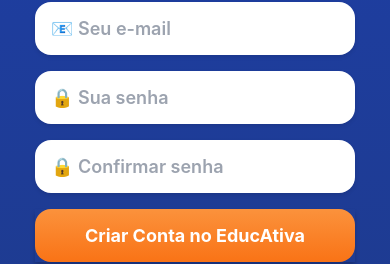
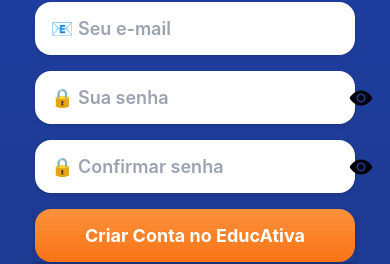
Before and after one commit to joaoelfredo/educativa4, a React Native app: screen /Cadastro in a window 390 px wide. Shown: the part 392-656 px from the top of the page. Built offline with nearby package versions, Linux system fonts and the light colour scheme.

Commit message:
fixing bugs

```diff
--- a/package.json
+++ b/package.json
@@ -10,15 +10,15 @@
     "web": "expo start --web"
   },
   "dependencies": {
+    "@expo/vector-icons": "^15.0.2",
     "@react-native-async-storage/async-storage": "^2.2.0",
     "@react-navigation/native": "^7.1.17",
     "@react-navigation/native-stack": "^7.3.26",
     "@tanstack/react-query": "^5.90.2",
     "axios": "^1.12.2",
-    "expo": "54.0.12",
+    "expo": "~54.0.10",
     "expo-doctor": "^1.17.8",
     "expo-linear-gradient": "~15.0.7",
-    "expo-modules-core": "~1.12.0",
     "expo-status-bar": "~3.0.8",
     "react": "19.1.0",
     "react-dom": "19.1.0",
--- a/src/components/Input.jsx
+++ b/src/components/Input.jsx
@@ -1,34 +1,49 @@
 import React from 'react';
-import { TextInput, StyleSheet } from 'react-native';
+import { View, TextInput, StyleSheet, TouchableOpacity } from 'react-native';
 import { COLORS } from '../constants/theme';
 
-
-const Input = (props) => {
+const Input = ({ icon, onIconPress, ...props }) => {
   return (
-    <TextInput
-      style={styles.input}
-      placeholderTextColor={COLORS.placeholder}
-      {...props}
-    />
+    <View style={styles.container}>
+      <TextInput
+        style={styles.textInput}
+        placeholderTextColor={props.placeholderTextColor || COLORS.placeholder}
+        {...props}
+      />
+      {icon && (
+        <TouchableOpacity onPress={onIconPress} style={styles.iconContainer}>
+          {icon}
+        </TouchableOpacity>
+      )}
+    </View>
   );
 };
 
 const styles = StyleSheet.create({
-  input: {
+  container: {
+    flexDirection: 'row',
+    alignItems: 'center',
     backgroundColor: '#FFF',
-    color: COLORS.text,
-    padding: 16,
-    borderRadius: 16, // Mais arredondado
-    fontSize: 18,
-    fontWeight: '600',
+    borderRadius: 16,
     marginBottom: 16,
-    // Sombra sutil para elevação
+    paddingHorizontal: 16,
     shadowColor: '#000',
     shadowOffset: { width: 0, height: 2 },
     shadowOpacity: 0.1,
     shadowRadius: 4,
     elevation: 3,
   },
+  textInput: {
+    flex: 1,
+    color: COLORS.text,
+    paddingVertical: 16,
+    fontSize: 18,
+    fontWeight: '600',
+  },
+
+  iconContainer: {
+    paddingLeft: 10,
+  },
 });
 
 export default Input;
--- a/src/screens/CadastroScreen.jsx
+++ b/src/screens/CadastroScreen.jsx
@@ -11,6 +11,7 @@
   Platform,
 } from 'react-native';
 import { LinearGradient } from 'expo-linear-gradient';
+import { Ionicons } from '@expo/vector-icons';
 
 import Input from '../components/Input';
 import Button from '../components/Button';
@@ -26,6 +27,8 @@
     confirmPassword: '',
   });
   const [loading, setLoading] = useState(false);
+  const [isPasswordVisible, setPasswordVisible] = useState(false);
+  const [isConfirmPasswordVisible, setConfirmPasswordVisible] = useState(false);
 
   const handleChange = (key, value) => {
     setForm({ ...form, [key]: value });
@@ -36,17 +39,14 @@
       Alert.alert('Atenção', 'Por favor, preencha todos os campos.');
       return;
     }
-
     if (!isValidEmail(form.email)) {
       Alert.alert('E-mail Inválido', 'Por favor, insira um formato de e-mail válido.');
       return;
     }
-
     if (form.password !== form.confirmPassword) {
       Alert.alert('Erro', 'As senhas não coincidem.');
       return;
     }
-
     setLoading(true);
     setTimeout(() => {
       setLoading(false);
@@ -94,13 +94,29 @@
                 placeholder="🔒 Sua senha"
                 value={form.password}
                 onChangeText={(text) => handleChange('password', text)}
-                secureTextEntry
+                secureTextEntry={!isPasswordVisible}
+                icon={
+                  <Ionicons
+                    name={isPasswordVisible ? 'eye-off' : 'eye'}
+                    size={24}
+                    color={COLORS.blue}
+                  />
+                }
+                onIconPress={() => setPasswordVisible(!isPasswordVisible)}
               />
               <Input
                 placeholder="🔒 Confirmar senha"
                 value={form.confirmPassword}
                 onChangeText={(text) => handleChange('confirmPassword', text)}
-                secureTextEntry
+                secureTextEntry={!isConfirmPasswordVisible}
+                icon={
+                  <Ionicons
+                    name={isConfirmPasswordVisible ? 'eye-off' : 'eye'}
+                    size={24}
+                    color={COLORS.blue}
+                  />
+                }
+                onIconPress={() => setConfirmPasswordVisible(!isConfirmPasswordVisible)}
               />
               <Button
                 title="Criar Conta no EducAtiva"
--- a/src/screens/LoginScreen.jsx
+++ b/src/screens/LoginScreen.jsx
@@ -1,6 +1,17 @@
 import React, { useState, useContext } from 'react';
-import { View, Text, StyleSheet, SafeAreaView, Alert, TouchableOpacity, KeyboardAvoidingView, ScrollView, Platform } from 'react-native';
+import {
+  View,
+  Text,
+  StyleSheet,
+  SafeAreaView,
+  Alert,
+  TouchableOpacity,
+  KeyboardAvoidingView,
+  ScrollView,
+  Platform
+} from 'react-native';
 import { LinearGradient } from 'expo-linear-gradient';
+import { Ionicons } from '@expo/vector-icons';
 
 import { AuthContext } from '../store/AuthContext';
 import Input from '../components/Input';
@@ -13,21 +24,18 @@
   const [email, setEmail] = useState('');
   const [password, setPassword] = useState('');
   const [loading, setLoading] = useState(false);
+  const [isPasswordVisible, setPasswordVisible] = useState(false);
   const { login } = useContext(AuthContext);
 
   const handleLogin = async () => {
-    // Verificação 1: Campos vazios
     if (!email || !password) {
       Alert.alert('Atenção', 'Por favor, preencha todos os campos.');
       return;
     }
-
-    // Verificação 2: Formato do e-mail
     if (!isValidEmail(email)) {
       Alert.alert('E-mail Inválido', 'Por favor, insira um formato de e-mail válido.');
       return;
     }
-
     setLoading(true);
     try {
       await login(email, password);
@@ -67,7 +75,15 @@
                 placeholder="🔒 Sua senha"
                 value={password}
                 onChangeText={setPassword}
-                secureTextEntry
+                secureTextEntry={!isPasswordVisible}
+                icon={
+                  <Ionicons
+                    name={isPasswordVisible ? 'eye-off' : 'eye'}
+                    size={24}
+                    color={COLORS.blue}
+                  />
+                }
+                onIconPress={() => setPasswordVisible(!isPasswordVisible)}
               />
               <Button
                 title="Entrar no EducAtiva"
--- a/src/store/AuthContext.js
+++ b/src/store/AuthContext.js
@@ -7,14 +7,21 @@
 
 export const AuthProvider = ({ children }) => {
   const [isLoading, setIsLoading] = useState(true);
+  // O nome é userToken, mas ele vai guardar o objeto inteiro que a API retorna
   const [userToken, setUserToken] = useState(null);
 
   const login = async (email, password) => {
     setIsLoading(true);
     try {
-      const token = await loginUser(email, password); // Chamada de API
-      setUserToken(token);
-      await AsyncStorage.setItem('userToken', token);
+      // --> A variável 'token' aqui é na verdade um objeto retornado pela API.
+      const tokenObject = await loginUser(email, password); // Chamada de API
+
+      // --> 1. Stringify o objeto ANTES de salvar.
+      await AsyncStorage.setItem('userToken', JSON.stringify(tokenObject));
+
+      // --> 2. O estado 'userToken' agora vai guardar o objeto inteiro.
+      setUserToken(tokenObject);
+
     } catch (error) {
       // Lançar o erro para a tela de Login tratar
       throw new Error(error.response?.data?.message || 'Erro ao fazer login');
@@ -32,18 +39,21 @@
     }
   };
 
-
   const register = async (name, email, password) => {
-    // A lógica de registro pode retornar um token diretamente ou não
-    // Aqui, vamos apenas chamar o serviço e deixar o usuário fazer login depois
     await registerUser(name, email, password);
   };
 
   const isLoggedIn = async () => {
     try {
       setIsLoading(true);
-      let token = await AsyncStorage.getItem('userToken');
-      setUserToken(token);
+      // --> 1. Recupera o dado como string.
+      let storedTokenString = await AsyncStorage.getItem('userToken');
+
+      // --> 2. IMPORTANTE: Verifica se algo foi encontrado antes de tentar o parse.
+      if (storedTokenString) {
+        // --> 3. Converte a string de volta para um objeto e atualiza o estado.
+        setUserToken(JSON.parse(storedTokenString));
+      }
     } catch (e) {
       console.log(`isLogged in error ${e}`);
     } finally {
```
Also changed, not shown: 2 other files (tests, documents, lock files or other folders). Lines whose indentation alone changed are shown as unchanged.
